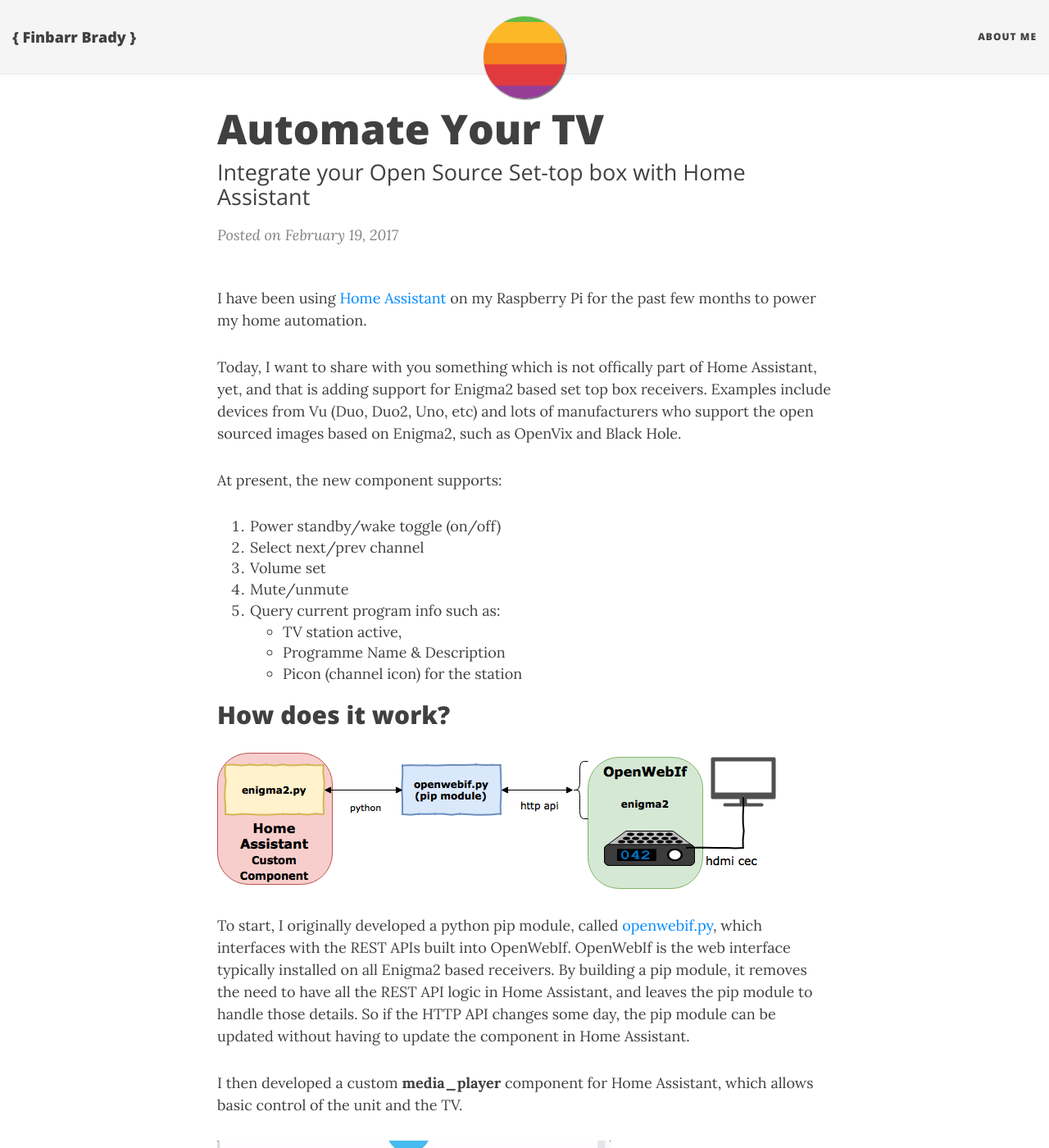
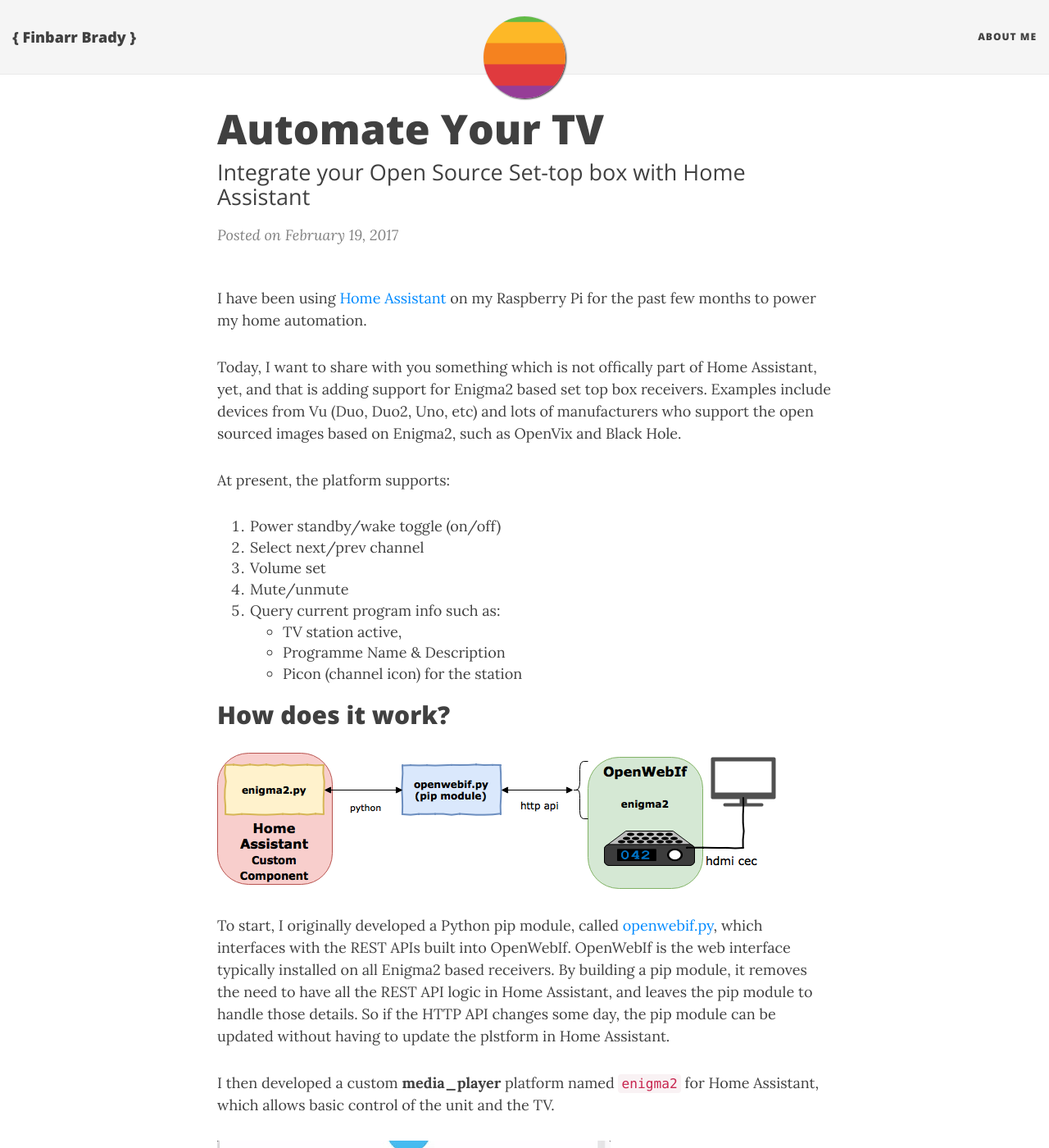
Before and after one commit to fbradyirl/fbradyirl_archive.github.io, a Jekyll site: the page built from _posts/2017-02-19-automate-your-tv.md, in a window 1280 px wide and 1400 px high. Shown: the whole window at 82% size. Built offline with Jekyll 4.4.1, drawn with Linux system fonts in a browser that asks for light colours; nearby versions of some CDN libraries; comment, search, counter and statistics services are not loaded.

Commit message:
Updated 2017-02-19-automate-your-tv.md

```diff
--- a/_posts/2017-02-19-automate-your-tv.md
+++ b/_posts/2017-02-19-automate-your-tv.md
@@ -16,7 +16,7 @@
 
 Today, I want to share with you something which is not offically part of Home Assistant, yet, and that is adding support for Enigma2 based set top box receivers. Examples include devices from Vu (Duo, Duo2, Uno, etc) and lots of manufacturers who support the open sourced images based on Enigma2, such as OpenVix and Black Hole.
 
-At present, the new component supports:
+At present, the platform supports:
 
 1. Power standby/wake toggle (on/off)
 2. Select next/prev channel
@@ -31,9 +31,9 @@
 
 ![Home Assistant Enigma2 Architecture]({{site.baseurl}}/img/posts/enigma2-hass.png)
 
-To start, I originally developed a python pip module, called [openwebif.py][2], which interfaces with the REST APIs built into OpenWebIf. OpenWebIf is the web interface typically installed on all Enigma2 based receivers. By building a pip module, it removes the need to have all the REST API logic in Home Assistant, and leaves the pip module to handle those details. So if the HTTP API changes some day, the pip module can be updated without having to update the component in Home Assistant.
+To start, I originally developed a Python pip module, called [openwebif.py][2], which interfaces with the REST APIs built into OpenWebIf. OpenWebIf is the web interface typically installed on all Enigma2 based receivers. By building a pip module, it removes the need to have all the REST API logic in Home Assistant, and leaves the pip module to handle those details. So if the HTTP API changes some day, the pip module can be updated without having to update the plstform in Home Assistant.
 
-I then developed a custom **media_player** component for Home Assistant, which allows basic control of the unit and the TV.
+I then developed a custom **media_player** platform named `enigma2` for Home Assistant, which allows basic control of the unit and the TV.
 
 
 ![Home Assistant Enigma2 Preview]({{site.baseurl}}/img/posts/enigma2gif.gif)
```
